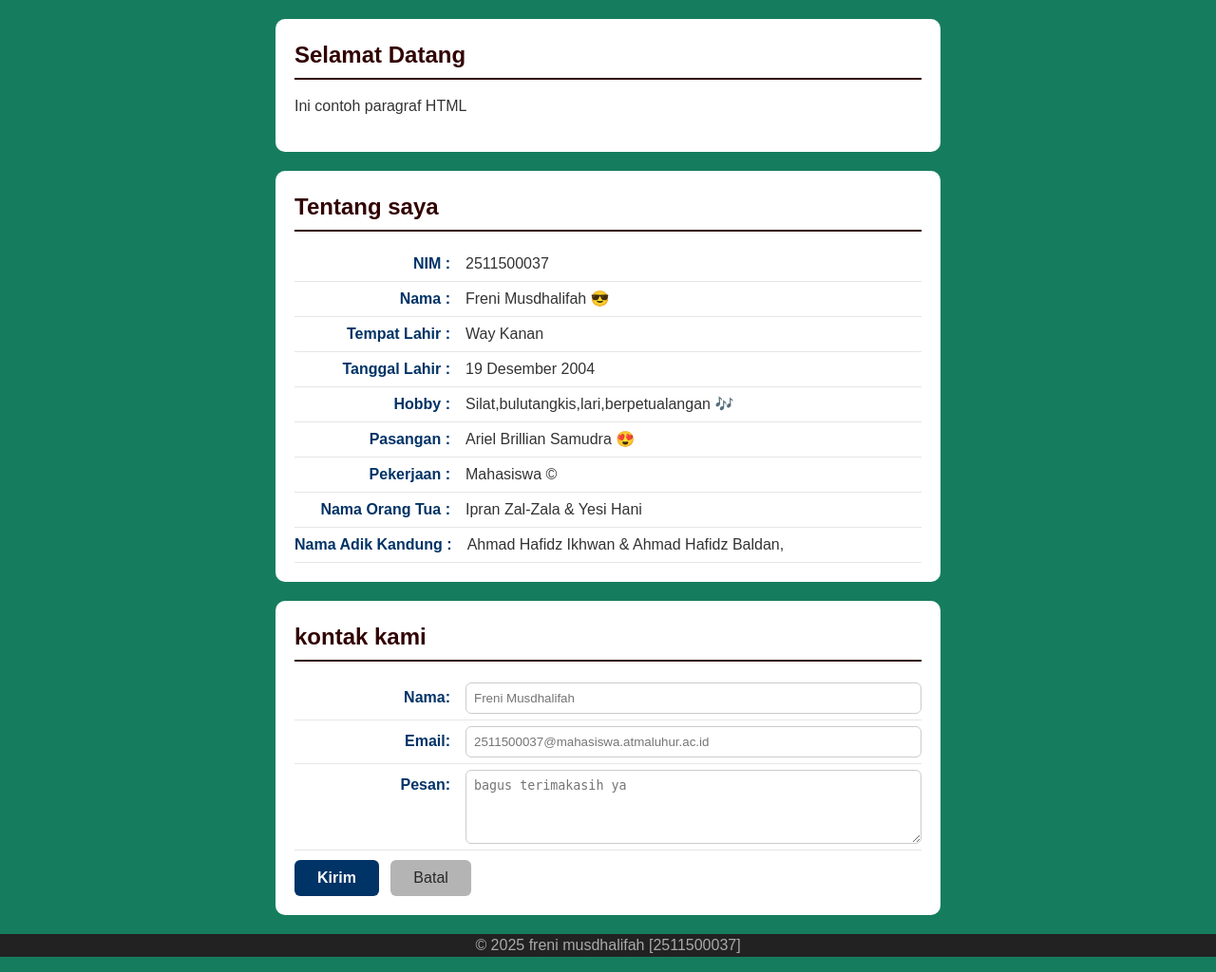
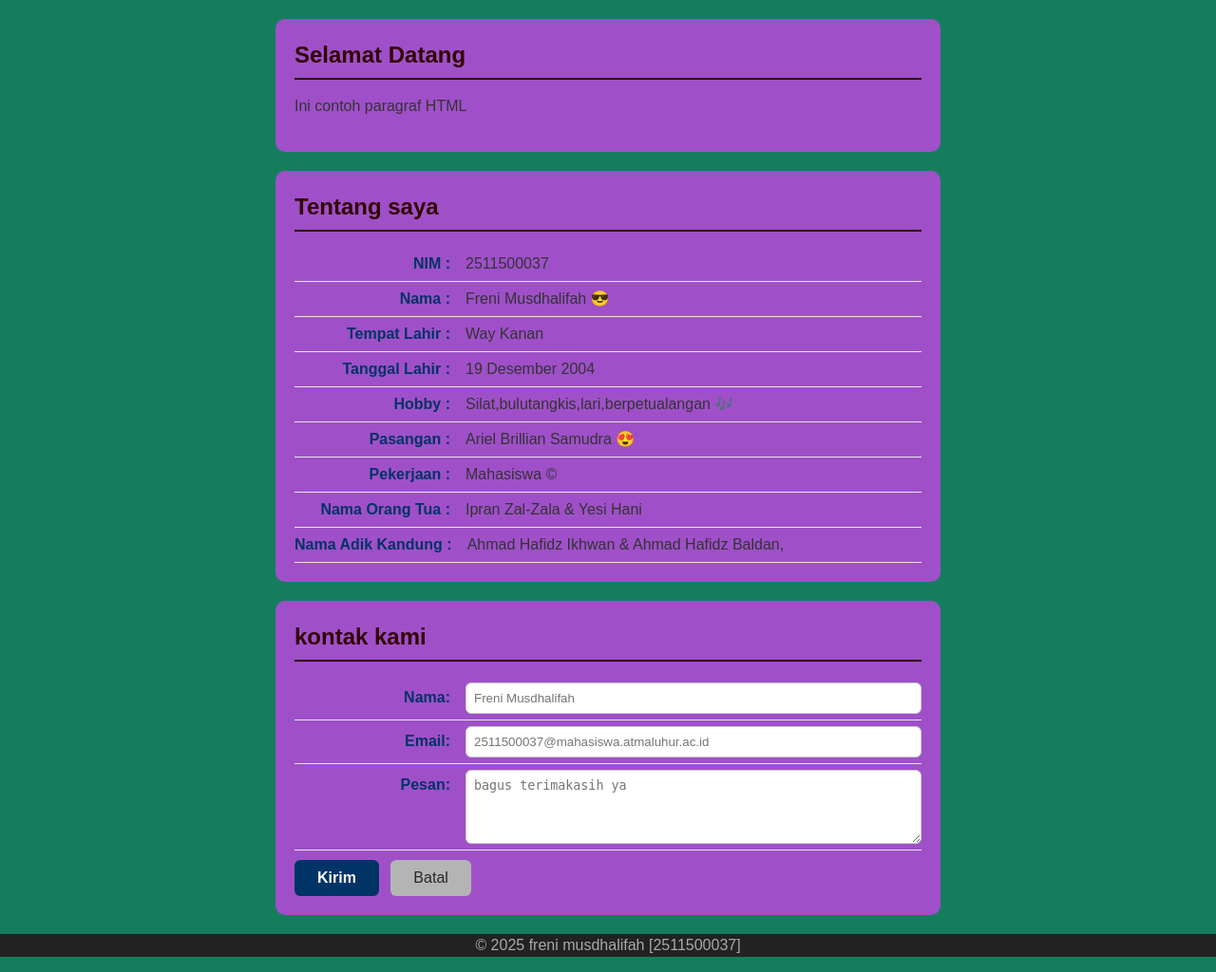
Before and after one commit to Frenimusdhalifah-boop/2511500037-PWD-GB1J-25261, a PHP site: page /pertemuan-04/index.html in a window 1280 px wide. Shown: the part 244-1268 px from the top of the page at 95% size. Run offline with PHP 8.4, Linux system fonts and the light colour scheme.

Commit message:
upgrade styling home, about, contact selector grouping

```diff
--- a/pertemuan-04/style.css
+++ b/pertemuan-04/style.css
@@ -34,7 +34,7 @@
         #home,
         #about,
         #contact {
-            background-color: #ffffff;
+            background-color: #9f50c9;
             border-radius: 10px;
             padding: 20px;
             max-width: 700px;
```
